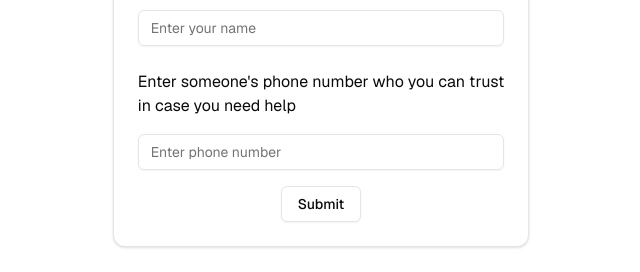
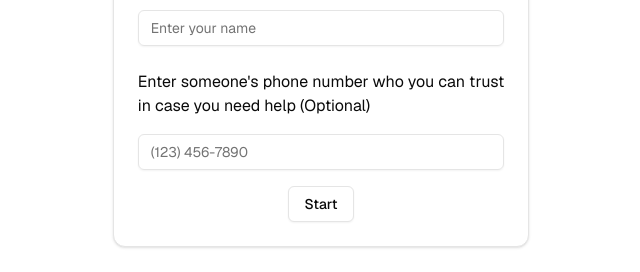
Before and after one commit to ardiahm/hackai_chatbot, a Next.js app in the folder thankschatgpt/: page / in a window 1280 px wide. Shown: the part 337-609 px from the top of the page, without its empty margins (319-959 px from the left). Built offline with nearby package versions, Linux system fonts and the light colour scheme.

Commit message:
UserInfo api

```diff
--- /dev/null
+++ b/thankschatgpt/app/api/saveUser/route.ts
@@ -0,0 +1,17 @@
+import { NextResponse } from "next/server";
+
+export async function POST(req: Request) {
+  try {
+    const { userName, phoneNumber } = await req.json();
+
+    if (!userName) {
+      return NextResponse.json({ error: "User name is required." }, { status: 400 });
+    }
+
+    console.log("Received Data:", { userName, phoneNumber });
+
+    return NextResponse.json({ message: "Data saved successfully!" }, { status: 200 });
+  } catch (error) {
+    return NextResponse.json({ error: "Internal Server Error" }, { status: 500 });
+  }
+}
--- a/thankschatgpt/app/page.tsx
+++ b/thankschatgpt/app/page.tsx
@@ -1,4 +1,6 @@
+"use client";
 import Image from "next/image";
+import { SetStateAction, useState } from "react";
 
 import {
   Card,
@@ -12,6 +14,55 @@ import { Input } from "@/components/ui/input";
 import { Button } from "@/components/ui/button";
 
 export default function Home() {
+  // Save user input during the session (start)
+  const [error, setError] = useState<string | null>(null);
+  const [userName, setUserName] = useState(""); // Store input
+  const [phoneNumber, setPhoneNumber] = useState(""); // Store input
+  const [sessionData, setSessionData] = useState({}); // Store all session data
+
+  // Handle input changes
+  const handleUserNameChange = (e: React.ChangeEvent<HTMLInputElement>) => {
+    setUserName(e.target.value);
+  };
+
+  const handlePhoneNumberChange = (e: React.ChangeEvent<HTMLInputElement>) => {
+    setPhoneNumber(e.target.value);
+  };
+
+  // Save data
+  const handleSave = async () => {
+    if (!userName.trim()) {
+      setError("Name is required!");
+      return;
+    }
+    setError(null); // Clear errors before making request
+
+    try {
+      const response = await fetch("/api/saveUser", {
+        method: "POST",
+        headers: {
+          "Content-Type": "application/json",
+        },
+        body: JSON.stringify({
+          userName,
+          phoneNumber: phoneNumber || "Not provided",
+        }),
+      });
+
+      const data = await response.json();
+      if (response.ok) {
+        console.log("Backend Response:", data);
+        setSessionData({ userName, phoneNumber });
+      } else {
+        console.error("Error:", data.error);
+      }
+    } catch (error) {
+      console.error("Failed to send data:", error);
+      setError("Something went wrong. Please try again.");
+    }
+  };
+  //  Save user input during the session (end)
+
   return (
     <div className="grid grid-rows-[20px_1fr_20px] items-center justify-items-center min-h-screen p-8 pb-20 gap-16 sm:p-20 font-[family-name:var(--font-geist-sans)]">
       <main className="flex flex-col gap-8 row-start-2 items-center sm:items-start">
@@ -25,15 +76,25 @@ export default function Home() {
             </CardHeader>
             <CardContent className="flex flex-col gap-4">
               <p>We would like to know you better</p>
-              <Input placeholder="Enter your name" />
+              <Input
+                placeholder="Enter your name"
+                value={userName}
+                onChange={handleUserNameChange}
+              />
             </CardContent>
             <CardFooter className="flex flex-col gap-4">
               <p>
                 Enter someone's phone number who you can trust <br />
-                in case you need help
+                in case you need help (Optional)
               </p>
-              <Input placeholder="Enter phone number" />
-              <Button variant="outline">Submit</Button>
+              <Input
+                placeholder="(123) 456-7890"
+                value={phoneNumber}
+                onChange={handlePhoneNumberChange}
+              />
+              <Button variant="outline" onClick={handleSave}>
+                Start
+              </Button>
             </CardFooter>
           </Card>
         </div>
@@ -42,3 +103,6 @@ export default function Home() {
     </div>
   );
 }
+function setError(arg0: string) {
+  throw new Error("Function not implemented.");
+}
```
